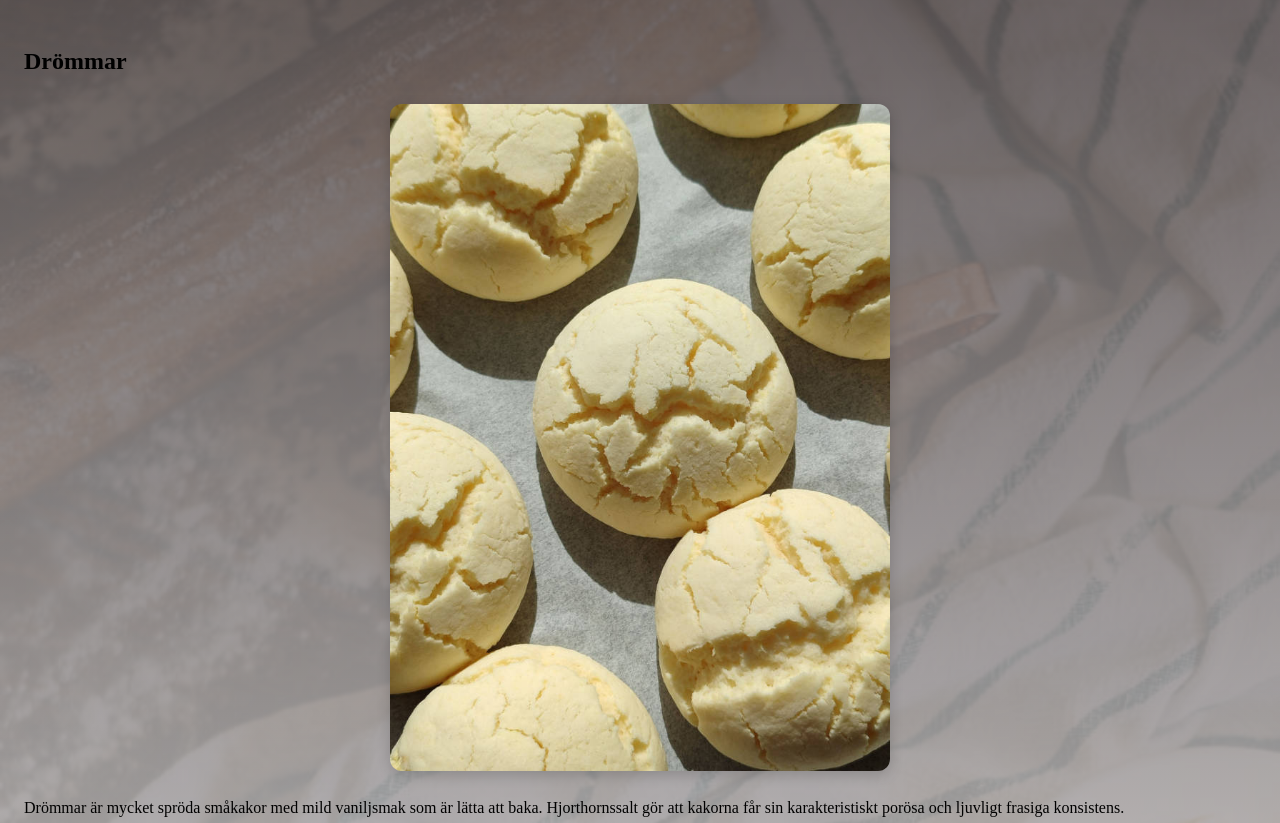
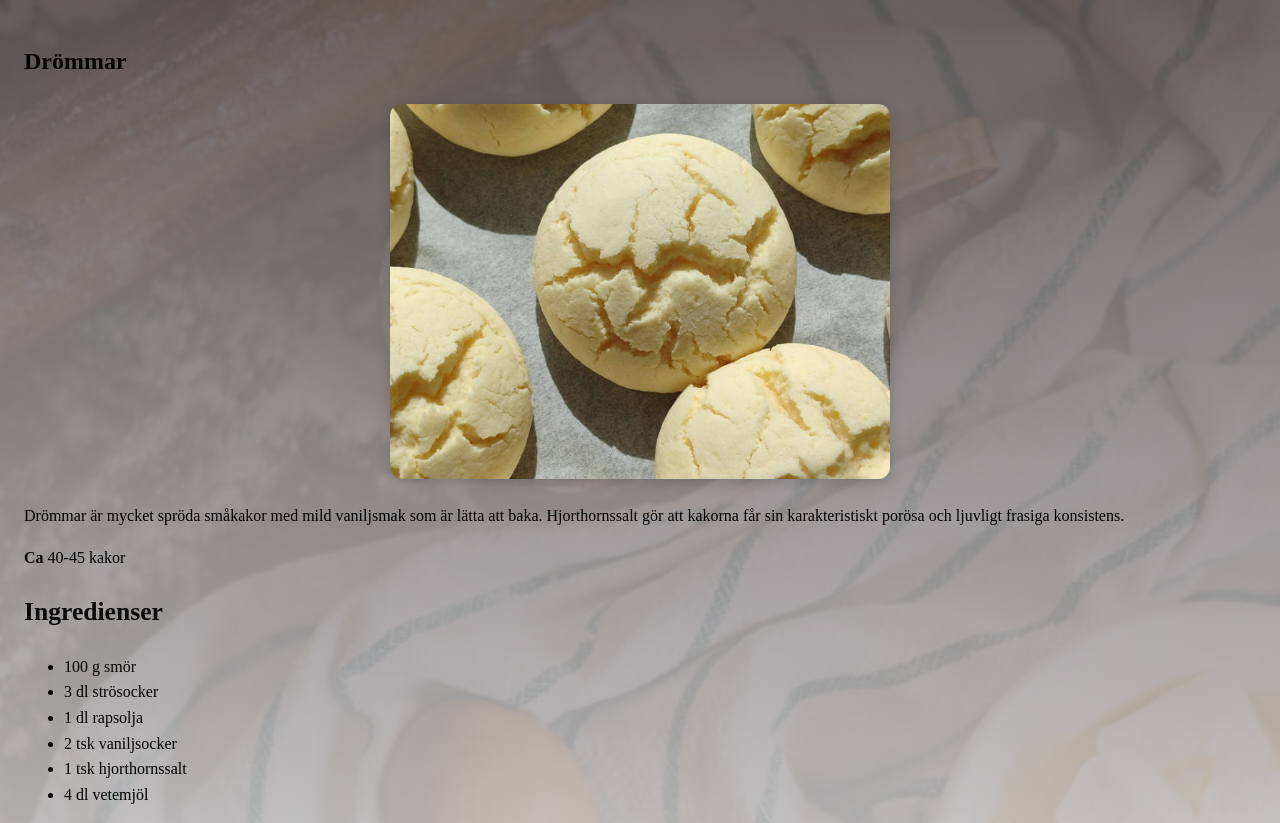
Before and after one commit to Souhar-26/sju.sorters.kakor.css.uppgift, a website: page drommar.html in a window 1280 px wide. Shown: the part 562-1385 px from the top of the page. Drawn offline with Linux system fonts and the light colour scheme.

Commit message:
Display dream cookies image in landscape ratio
Co-authored-by: Copilot <223556219+Copilot@users.noreply.github.com>

```diff
--- a/css/style.css
+++ b/css/style.css
@@ -377,6 +377,11 @@ article a[href="index.html#topp"] {
     font-weight: bold;
 }
 
+
+article#drömmar figure img {
+    aspect-ratio: 4 / 3;
+    object-fit: cover;
+}
 /*footer används för att skapa en sidfot med bakgrundsfärg, padding och border-radius. Jag använder box-sizing: border-box för att inkludera padding och border i elementets totala bredd och höjd.*/
 footer {
     box-sizing: border-box;
```
